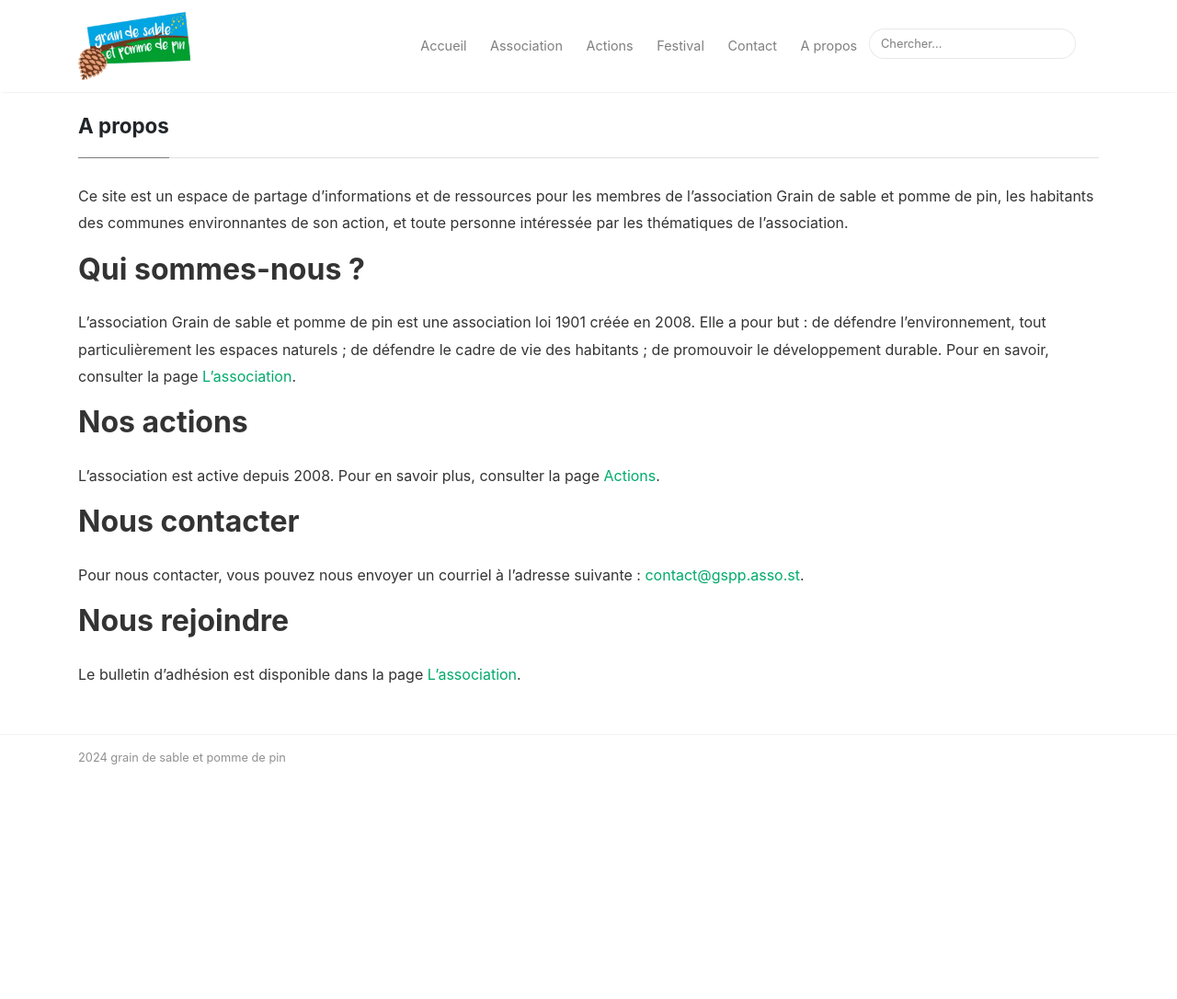
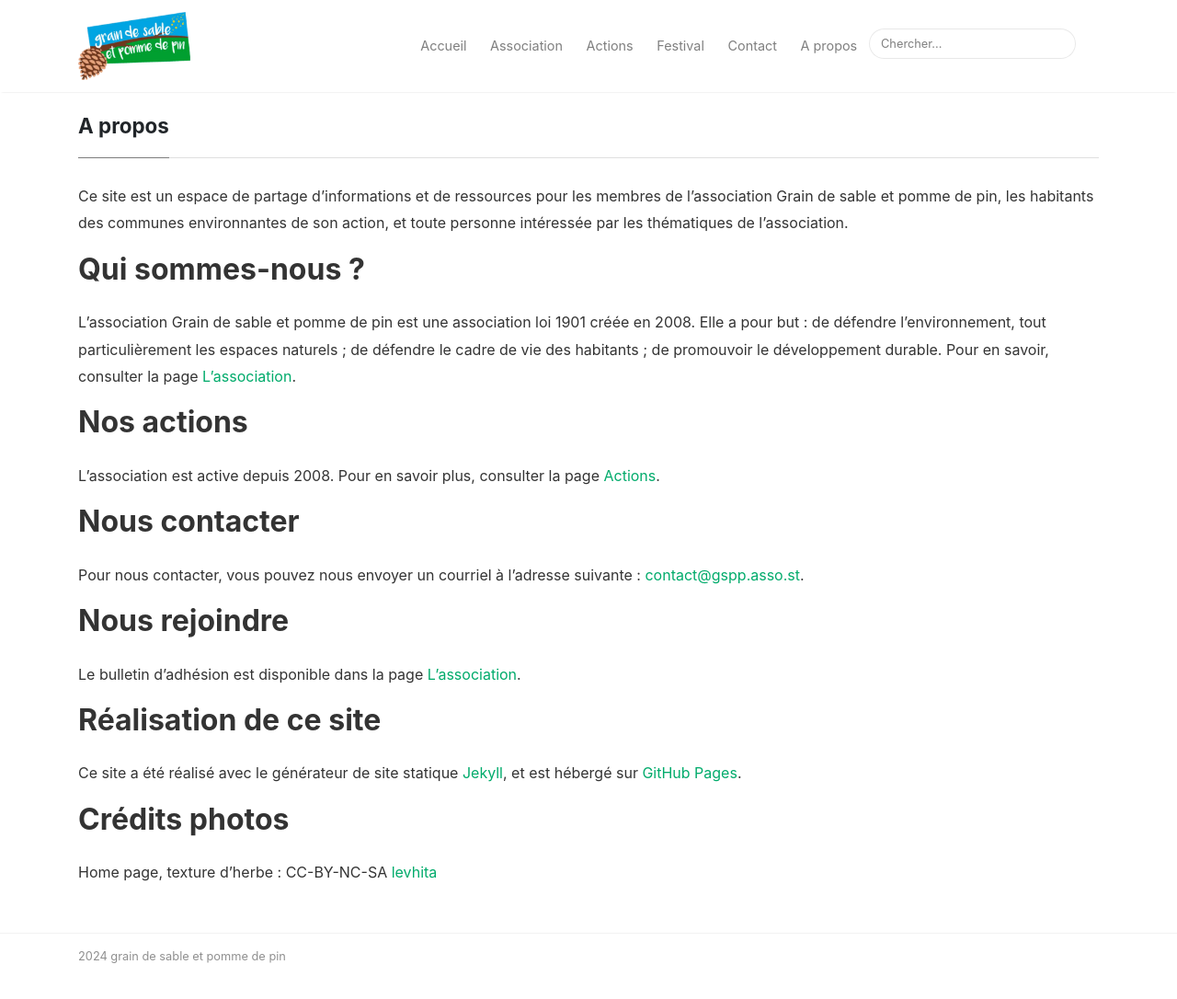
Before and after one commit to grain-de-sable-et-pomme-de-pin/grain-de-sable-et-pomme-de-pin.github.io, a Jekyll site: the page built from _pages/a_propos.md, in a window 1280 px wide and 1183 px high. Shown: the top 1086 px of the window at 92% size. Built offline with Jekyll 4.4.1, drawn with Linux system fonts in a browser that asks for light colours; nearby versions of some CDN libraries.

Commit message:
rédaction

```diff
--- a/_pages/a_propos.md
+++ b/_pages/a_propos.md
@@ -23,3 +23,11 @@ Pour nous contacter, vous pouvez nous envoyer un courriel à l'adresse suivante
 ## Nous rejoindre
 
 Le bulletin d'adhésion est disponible dans la page [L'association](/association).
+
+## Réalisation de ce site
+
+Ce site a été réalisé avec le générateur de site statique [Jekyll](https://jekyllrb.com/), et est hébergé sur [GitHub Pages](https://pages.github.com/).
+
+## Crédits photos
+
+Home page, texture d'herbe : CC-BY-NC-SA [levhita](https://www.deviantart.com/levhita/art/Grass-Texture-25331482)
```
